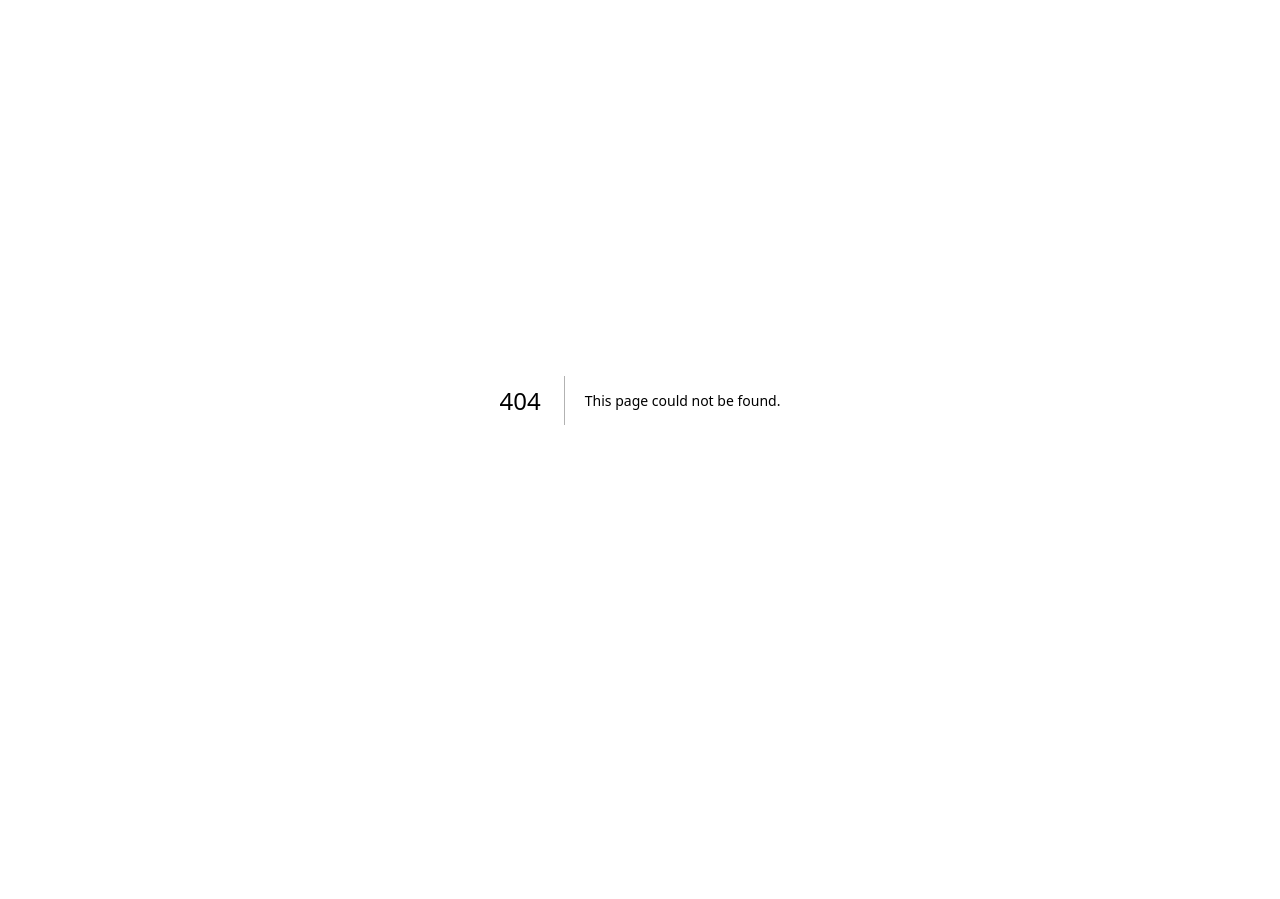
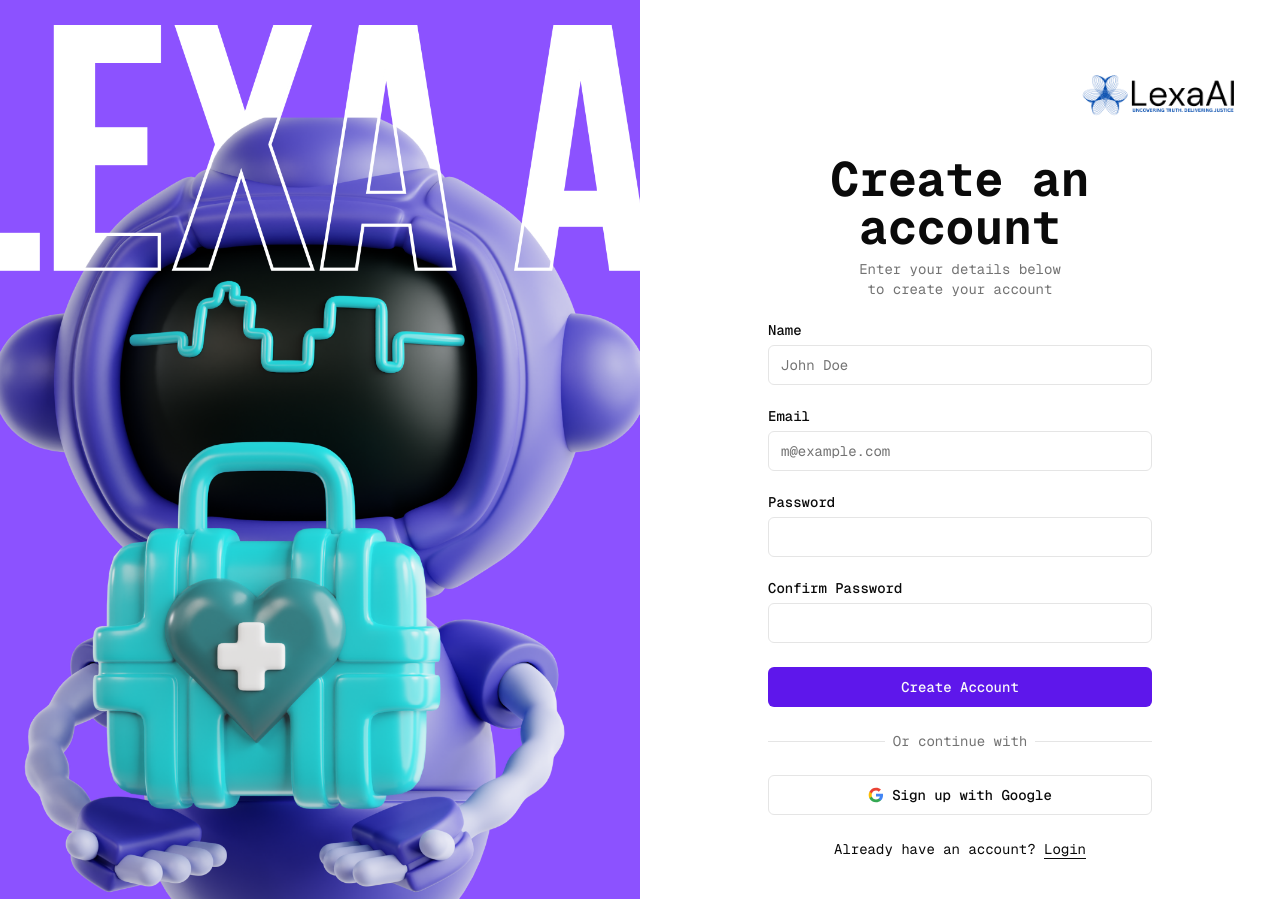
Before and after one commit to KaveeshaKaru/investiAI, a Next.js app: page /signup in a window 1280 px wide. Before the commit this address had no page. Before the commit the page ends 800 px from the top, so only its background shows below. Built offline with nearby package versions, Linux system fonts and the light colour scheme.

Commit message:
feat: Enhance login page with new background image and button styles

```diff
--- /dev/null
+++ b/app/signup/page.tsx
@@ -0,0 +1,34 @@
+import Image from "next/image"
+import { SignUpForm } from "../../components/signup-form"
+
+export default function SignUpPage() {
+  return (
+    <div className="grid min-h-svh lg:grid-cols-2">
+      <div className="relative hidden bg-muted lg:block">
+        <img
+          src="/signup.png"
+          alt="Image"
+          className="absolute inset-0 h-full w-full object-cover dark:brightness-[0.2] dark:grayscale"
+        />
+      </div>
+      <div className="flex flex-col gap-2 p-6 md:p-10">
+        <div className="flex justify-center gap-2 md:justify-end">
+          <a href="#" className="flex items-center gap-2 font-medium">
+            <Image
+                src="/lexaLogo.png"
+                alt="Lexa AI Logo"
+                width={160}
+                height={40}
+                className="object-contain"
+            />
+          </a>
+        </div>
+        <div className="flex flex-1 items-center justify-center">
+          <div className="w-full max-w-sm">
+            <SignUpForm />
+          </div>
+        </div>
+      </div>
+    </div>
+  )
+}
--- /dev/null
+++ b/components/signup-form.tsx
@@ -0,0 +1,65 @@
+import type React from "react"
+import { cn } from "@/lib/utils"
+import { Button } from "@/components/ui/button"
+import { Input } from "@/components/ui/input"
+import { Label } from "@/components/ui/label"
+
+export function SignUpForm({ className, ...props }: React.ComponentPropsWithoutRef<"form">) {
+  return (
+    <form className={cn("font-geist-mono flex flex-col gap-6", className)} {...props}>
+      <div className="flex flex-col items-center gap-2 text-center">
+        <h1 className="text-5xl font-bold">Create an account</h1>
+        <p className="text-balance text-sm text-muted-foreground">Enter your details below to create your account</p>
+      </div>
+      <div className="grid gap-6">
+        <div className="grid gap-2">
+          <Label htmlFor="name">Name</Label>
+          <Input id="name" type="text" placeholder="John Doe" required />
+        </div>
+        <div className="grid gap-2">
+          <Label htmlFor="email">Email</Label>
+          <Input id="email" type="email" placeholder="m@example.com" required />
+        </div>
+        <div className="grid gap-2">
+          <Label htmlFor="password">Password</Label>
+          <Input id="password" type="password" required />
+        </div>
+        <div className="grid gap-2">
+          <Label htmlFor="confirm-password">Confirm Password</Label>
+          <Input id="confirm-password" type="password" required />
+        </div>
+        <Button type="submit" className="w-full bg-[#5e17eb] hover:bg-[#4b13bc]">
+          Create Account
+        </Button>
+        <div className="relative text-center text-sm after:absolute after:inset-0 after:top-1/2 after:z-0 after:flex after:items-center after:border-t after:border-border">
+          <span className="relative z-10 bg-background px-2 text-muted-foreground">Or continue with</span>
+        </div>
+        <Button variant="outline" className="w-full">
+          <svg xmlns="http://www.w3.org/2000/svg" width="24" height="24" viewBox="0 0 24 24">
+            <path
+              d="M22.56 12.25c0-.78-.07-1.53-.2-2.25H12v4.26h5.92c-.26 1.37-1.04 2.53-2.21 3.31v2.77h3.57c2.08-1.92 3.28-4.74 3.28-8.09z"
+              fill="#4285F4"
+            />
+            <path
+              d="M12 23c2.97 0 5.46-.98 7.28-2.66l-3.57-2.77c-.98.66-2.23 1.06-3.71 1.06-2.86 0-5.29-1.93-6.16-4.53H2.18v2.84C3.99 20.53 7.7 23 12 23z"
+              fill="#34A853"
+            />
+            <path d="M5.84 14.09c-.22-.66-.35-1.36-.35-2.09s.13-1.43.35-2.09V7.07H2.18C1.43 8.55 1 10.22 1 12s.43 3.45 1.18 4.93l3.66-2.84z" fill="#FBBC05" />
+            <path
+              d="M12 5.38c1.62 0 3.06.56 4.21 1.64l3.15-3.15C17.45 1.94 14.97 1 12 1 7.7 1 3.99 3.47 2.18 7.07l3.66 2.84c.87-2.6 3.3-4.53 6.16-4.53z"
+              fill="#EA4335"
+            />
+            <path d="M1 1h22v22H1z" fill="none" />
+          </svg>
+          Sign up with Google
+        </Button>
+      </div>
+      <div className="text-center text-sm">
+        Already have an account?{" "}
+        <a href="/login" className="underline underline-offset-4">
+          Login
+        </a>
+      </div>
+    </form>
+  )
+}
```
Also changed, not shown: public/signup.png (added).
